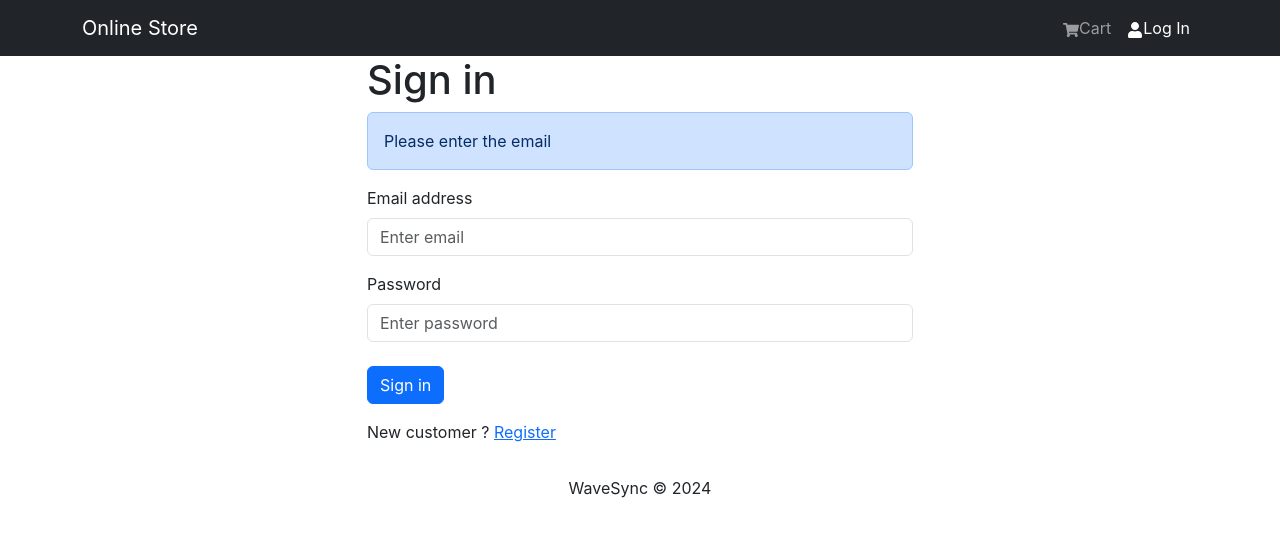
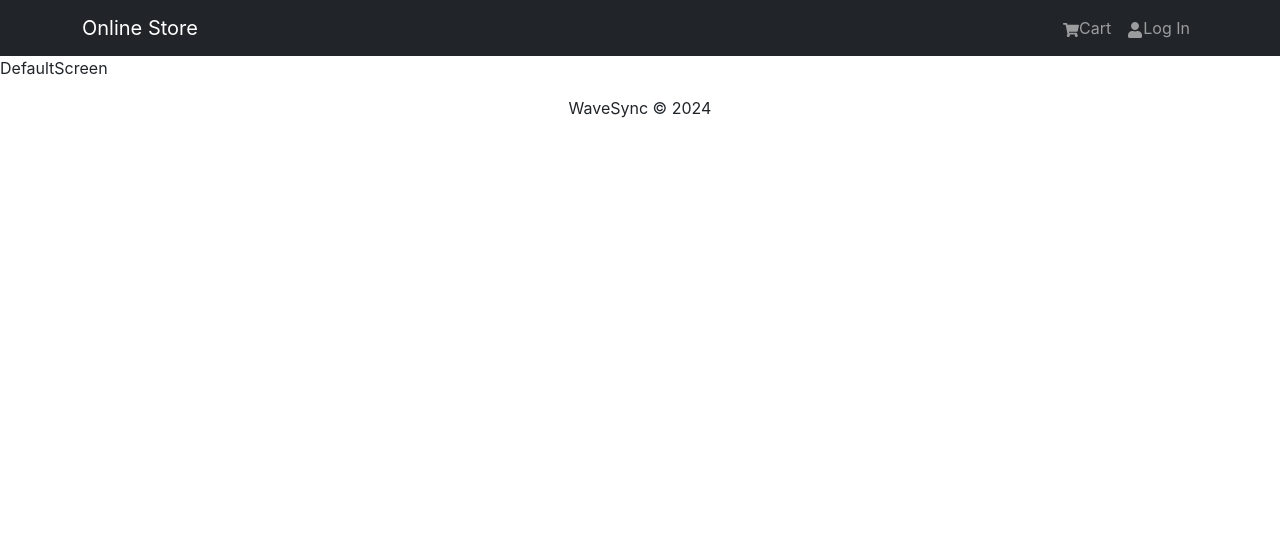
Before and after one commit to IT22148254/MLB_WD_ITP24_B3_13, a React (Create React App) app in the folder frontend/: page / in a window 1280 px wide. Before the commit this address led to /login. Shown: the top 536 px of the page. Built offline with nearby package versions, Linux system fonts and the light colour scheme.

Commit message:
pdf cmm 1

```diff
--- a/frontend/package.json
+++ b/frontend/package.json
@@ -4,6 +4,8 @@
   "private": true,
   "proxy": "http://localhost:8070",
   "dependencies": {
+    "@react-pdf-viewer/core": "^3.12.0",
+    "@react-pdf/renderer": "^3.4.3",
     "@reduxjs/toolkit": "^2.2.3",
     "@testing-library/jest-dom": "^5.17.0",
     "@testing-library/react": "^13.4.0",
--- a/frontend/src/index.js
+++ b/frontend/src/index.js
@@ -26,11 +26,13 @@ import AdminPortalScreen from "./screens/AdminPortalScreen";
 import AdminOrdersScreen from "./screens/AdminOrdersScreen";
 import AdminItemsScreen from "./screens/AdminItemsScreen";
 import ProductEditScreen from "./screens/ProductEditScreen";
+import DefaultScreen from "./screens/DefaultScreen";
 import 'react-toastify/dist/ReactToastify.css';
 
 const router = createBrowserRouter(
   createRoutesFromElements(
     <Route path="/" element={<App />}>
+      <Route path="/" element={<DefaultScreen/>}  />
       <Route index={true} path="/store" element={<HomeScreen />} />
       <Route path="/product/:id" element={<ProductScreen />} />
       <Route path="/cart" element={<CartScreen />} />
--- /dev/null
+++ b/frontend/src/screens/DefaultScreen.jsx
@@ -0,0 +1,9 @@
+import React from 'react'
+
+const DefaultScreen = () => {
+  return (
+    <div>DefaultScreen</div>
+  )
+}
+
+export default DefaultScreen
--- a/frontend/src/screens/OrderScreen.jsx
+++ b/frontend/src/screens/OrderScreen.jsx
@@ -1,11 +1,9 @@
-import { Link, useParams } from "react-router-dom";
+import { useParams } from "react-router-dom";
 import {
   Row,
   Col,
   ListGroup,
   Image,
-  Button,
-  Form,
   Card,
   Alert,
 } from "react-bootstrap";
@@ -20,7 +18,6 @@ const OrderScreen = () => {
 
   const {
     data: order,
-    refetch,
     isLoading,
     error,
   } = useGetOrderDetailsQuery(orderId);
@@ -112,6 +109,11 @@ const OrderScreen = () => {
                   <Col>{Number(order.totalPrice).toFixed(2)} LKR </Col>
                 </Row>
               </ListGroup.Item>
+              <ListGroup.Item>
+                <Row>
+                  {/* <Col>//download as a pdf</Col> */}
+                </Row>
+              </ListGroup.Item>
             </ListGroup>
           </Card>
         </Col>
```
Also changed, not shown: 1 other file (tests, documents, lock files or other folders).
